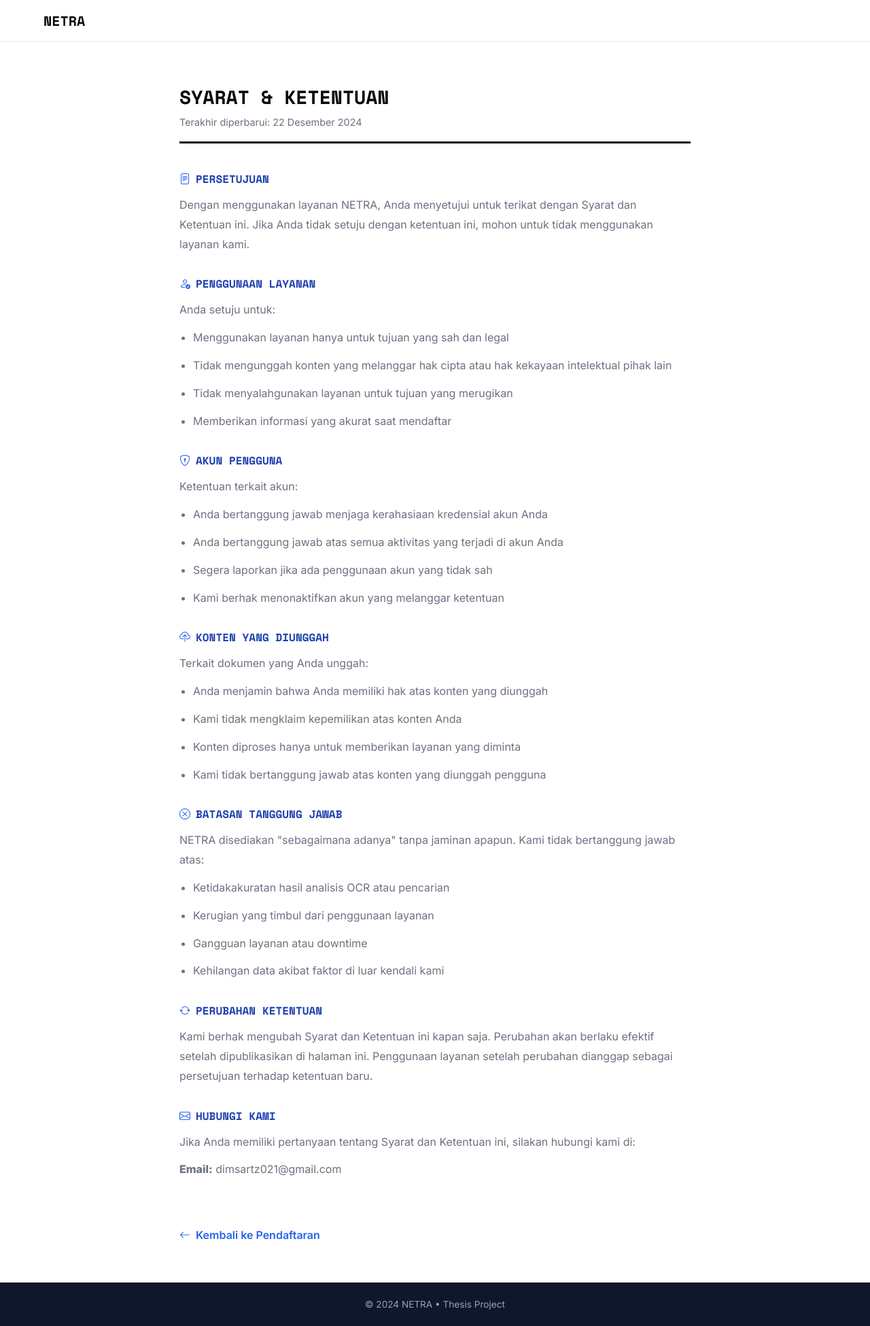
After one commit to dimasu21/Netra, a Flask app: page /terms in a window 1280 px wide. The commit adds this page. Shown: the whole page at 68% size. Run offline with Flask 3, Linux system fonts and the light colour scheme.

Commit message:
Add Privacy Policy and Terms of Service pages

```diff
--- a/app.py
+++ b/app.py
@@ -431,6 +431,18 @@ def contact():
     return render_template('contact.html')
 
 
+@app.route('/privacy')
+def privacy():
+    """Render halaman Kebijakan Privasi."""
+    return render_template('privacy.html')
+
+
+@app.route('/terms')
+def terms():
+    """Render halaman Syarat & Ketentuan."""
+    return render_template('terms.html')
+
+
 @app.route('/batch')
 def batch():
     """Render halaman batch processing."""
--- a/templates/signup.html
+++ b/templates/signup.html
@@ -452,7 +452,8 @@
             </form>
 
             <p class="terms">
-                Dengan mendaftar, Anda menyetujui <a href="#">Syarat & Ketentuan</a> dan <a href="#">Kebijakan
+                Dengan mendaftar, Anda menyetujui <a href="/terms">Syarat & Ketentuan</a> dan <a
+                    href="/privacy">Kebijakan
                     Privasi</a> kami.
             </p>
 
--- /dev/null
+++ b/templates/terms.html
@@ -0,0 +1,235 @@
+<!DOCTYPE html>
+<html lang="id">
+
+<head>
+    <meta charset="UTF-8">
+    <meta name="viewport" content="width=device-width, initial-scale=1.0">
+    <title>Syarat & Ketentuan | NETRA</title>
+    <meta name="description" content="Syarat dan Ketentuan penggunaan layanan NETRA.">
+
+    <!-- Google Fonts -->
+    <link
+        href="https://fonts.googleapis.com/css2?family=Space+Mono:wght@400;700&family=Inter:wght@400;600;800&display=swap"
+        rel="stylesheet">
+    <!-- Bootstrap Icons -->
+    <link href="https://cdn.jsdelivr.net/npm/bootstrap-icons@1.11.1/font/bootstrap-icons.css" rel="stylesheet">
+
+    <style>
+        :root {
+            --blue-primary: #2563eb;
+            --blue-dark: #1e40af;
+            --blue-light: #60a5fa;
+            --blue-pale: #dbeafe;
+            --black: #0a0a0a;
+            --white: #ffffff;
+            --gray: #6b7280;
+            --gray-light: #f1f5f9;
+            --border-width: 3px;
+        }
+
+        * {
+            margin: 0;
+            padding: 0;
+            box-sizing: border-box;
+        }
+
+        body {
+            font-family: 'Inter', sans-serif;
+            background: var(--white);
+            color: var(--black);
+        }
+
+        .navbar {
+            background: var(--white);
+            border-bottom: 2px solid var(--gray-light);
+            padding: 0;
+            position: sticky;
+            top: 0;
+            z-index: 1000;
+        }
+
+        .navbar-container {
+            max-width: 1200px;
+            margin: 0 auto;
+            padding: 0 24px;
+            display: flex;
+            align-items: center;
+            justify-content: space-between;
+            height: 60px;
+        }
+
+        .navbar-brand {
+            display: flex;
+            align-items: center;
+            gap: 4px;
+            text-decoration: none;
+        }
+
+        .navbar-brand .logo-text {
+            font-family: 'Space Mono', monospace;
+            font-size: 1.25rem;
+            font-weight: 700;
+            color: var(--black);
+        }
+
+        .main {
+            max-width: 800px;
+            margin: 0 auto;
+            padding: 60px 24px;
+        }
+
+        .page-title {
+            font-family: 'Space Mono', monospace;
+            font-size: 1.75rem;
+            text-transform: uppercase;
+            margin-bottom: 8px;
+        }
+
+        .page-subtitle {
+            color: var(--gray);
+            font-size: 0.9rem;
+            margin-bottom: 40px;
+            padding-bottom: 20px;
+            border-bottom: var(--border-width) solid var(--black);
+        }
+
+        .content-section {
+            margin-bottom: 32px;
+        }
+
+        .content-section h2 {
+            font-family: 'Space Mono', monospace;
+            font-size: 1rem;
+            text-transform: uppercase;
+            color: var(--blue-dark);
+            margin-bottom: 12px;
+            display: flex;
+            align-items: center;
+            gap: 8px;
+        }
+
+        .content-section h2 i {
+            color: var(--blue-primary);
+        }
+
+        .content-section p,
+        .content-section li {
+            line-height: 1.8;
+            color: var(--gray);
+            margin-bottom: 12px;
+        }
+
+        .content-section ul {
+            margin-left: 20px;
+            margin-bottom: 16px;
+        }
+
+        .back-link {
+            display: inline-flex;
+            align-items: center;
+            gap: 8px;
+            color: var(--blue-primary);
+            text-decoration: none;
+            font-weight: 600;
+            margin-top: 40px;
+        }
+
+        .back-link:hover {
+            text-decoration: underline;
+        }
+
+        .footer {
+            background: #0f172a;
+            color: #94a3b8;
+            padding: 24px;
+            text-align: center;
+            font-size: 0.85rem;
+        }
+    </style>
+</head>
+
+<body>
+    <nav class="navbar">
+        <div class="navbar-container">
+            <a href="/" class="navbar-brand">
+                <span class="logo-text">NETRA</span>
+            </a>
+        </div>
+    </nav>
+
+    <main class="main">
+        <h1 class="page-title">Syarat & Ketentuan</h1>
+        <p class="page-subtitle">Terakhir diperbarui: 22 Desember 2024</p>
+
+        <div class="content-section">
+            <h2><i class="bi bi-file-text"></i> Persetujuan</h2>
+            <p>Dengan menggunakan layanan NETRA, Anda menyetujui untuk terikat dengan Syarat dan Ketentuan ini. Jika
+                Anda tidak setuju dengan ketentuan ini, mohon untuk tidak menggunakan layanan kami.</p>
+        </div>
+
+        <div class="content-section">
+            <h2><i class="bi bi-person-check"></i> Penggunaan Layanan</h2>
+            <p>Anda setuju untuk:</p>
+            <ul>
+                <li>Menggunakan layanan hanya untuk tujuan yang sah dan legal</li>
+                <li>Tidak mengunggah konten yang melanggar hak cipta atau hak kekayaan intelektual pihak lain</li>
+                <li>Tidak menyalahgunakan layanan untuk tujuan yang merugikan</li>
+                <li>Memberikan informasi yang akurat saat mendaftar</li>
+            </ul>
+        </div>
+
+        <div class="content-section">
+            <h2><i class="bi bi-shield-lock"></i> Akun Pengguna</h2>
+            <p>Ketentuan terkait akun:</p>
+            <ul>
+                <li>Anda bertanggung jawab menjaga kerahasiaan kredensial akun Anda</li>
+                <li>Anda bertanggung jawab atas semua aktivitas yang terjadi di akun Anda</li>
+                <li>Segera laporkan jika ada penggunaan akun yang tidak sah</li>
+                <li>Kami berhak menonaktifkan akun yang melanggar ketentuan</li>
+            </ul>
+        </div>
+
+        <div class="content-section">
+            <h2><i class="bi bi-cloud-upload"></i> Konten yang Diunggah</h2>
+            <p>Terkait dokumen yang Anda unggah:</p>
+            <ul>
+                <li>Anda menjamin bahwa Anda memiliki hak atas konten yang diunggah</li>
+                <li>Kami tidak mengklaim kepemilikan atas konten Anda</li>
+                <li>Konten diproses hanya untuk memberikan layanan yang diminta</li>
+                <li>Kami tidak bertanggung jawab atas konten yang diunggah pengguna</li>
+            </ul>
+        </div>
+
+        <div class="content-section">
+            <h2><i class="bi bi-x-circle"></i> Batasan Tanggung Jawab</h2>
+            <p>NETRA disediakan "sebagaimana adanya" tanpa jaminan apapun. Kami tidak bertanggung jawab atas:</p>
+            <ul>
+                <li>Ketidakakuratan hasil analisis OCR atau pencarian</li>
+                <li>Kerugian yang timbul dari penggunaan layanan</li>
+                <li>Gangguan layanan atau downtime</li>
+                <li>Kehilangan data akibat faktor di luar kendali kami</li>
+            </ul>
+        </div>
+
+        <div class="content-section">
+            <h2><i class="bi bi-arrow-repeat"></i> Perubahan Ketentuan</h2>
+            <p>Kami berhak mengubah Syarat dan Ketentuan ini kapan saja. Perubahan akan berlaku efektif setelah
+                dipublikasikan di halaman ini. Penggunaan layanan setelah perubahan dianggap sebagai persetujuan
+                terhadap ketentuan baru.</p>
+        </div>
+
+        <div class="content-section">
+            <h2><i class="bi bi-envelope"></i> Hubungi Kami</h2>
+            <p>Jika Anda memiliki pertanyaan tentang Syarat dan Ketentuan ini, silakan hubungi kami di:</p>
+            <p><strong>Email:</strong> dimsartz021@gmail.com</p>
+        </div>
+
+        <a href="/signup" class="back-link"><i class="bi bi-arrow-left"></i> Kembali ke Pendaftaran</a>
+    </main>
+
+    <footer class="footer">
+        © 2024 NETRA • Thesis Project
+    </footer>
+</body>
+
+</html>
```
Also changed, not shown: templates/privacy.html (added, +235 -0 lines).
